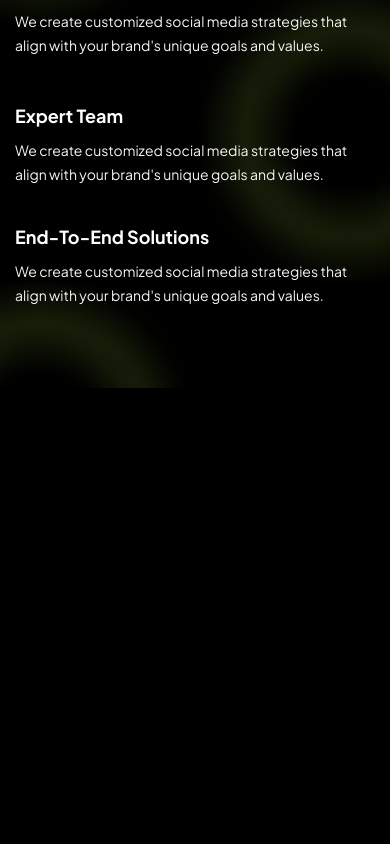
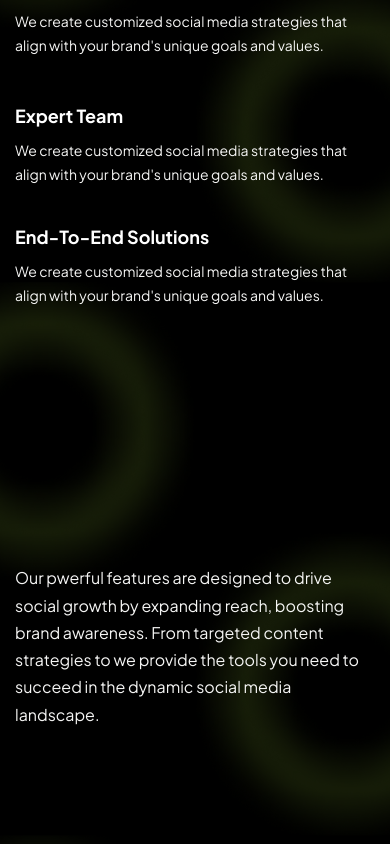
Before and after one commit to Jisap/vite-truesocial2, a React (Vite) app: page / in a window 390 px wide. Shown: the part 7255-8099 px from the top of the page. Before the commit the page ends 7643 px from the top, so only its background shows below. Built offline with nearby package versions, Linux system fonts and the light colour scheme.

Commit message:
feat: implement OurFeature section and integrate into Home page

```diff
--- a/src/components/sections/home/OurFeature.jsx
+++ b/src/components/sections/home/OurFeature.jsx
@@ -0,0 +1,33 @@
+import Button from "../../ui/Button"
+import Reveal from "../../ui/Reveal"
+import RevealImage from "../../ui/RevealImage"
+import SatisfiedClientsBadge from "../../ui/SatisfiedClientsBadge"
+import SectionTitle from "../../ui/SectionTitle"
+
+
+
+
+const OurFeature = () => {
+  return (
+    <>
+      <section className="py-20 lg:py-[100px]">
+        <div className="container-custom">
+          <div className="grid items-center gap-12 lg:grid-cols-2">
+            <div>
+              <SectionTitle
+                eyebrow="What We do"
+                title="Powerful"
+                accent="features for social growth"
+                description="Our pwerful features are designed to drive social growth by expanding reach,
+                boosting brand awareness. From targeted content strategies to we provide the tools you need
+                to succeed in the dynamic social media landscape."
+              />
+            </div>
+          </div>
+        </div>
+      </section>
+    </>
+  )
+}
+
+export default OurFeature
--- a/src/pages/Home.jsx
+++ b/src/pages/Home.jsx
@@ -1,5 +1,6 @@
 import Hero from '../components/sections/home/Hero'
 import OurBrands from '../components/sections/home/OurBrands'
+import OurFeature from '../components/sections/home/OurFeature'
 import OurServices from '../components/sections/home/OurServices'
 import AboutUs from '../components/sections/shared/AboutUs'
 import ScrollingTicker from '../components/sections/shared/ScrollingTicker'
@@ -14,6 +15,7 @@ const Home = () => {
       <OurServices />
       <OurBrands />
       <WhyChooseUs />
+      <OurFeature />
     </>
   )
 }
```
